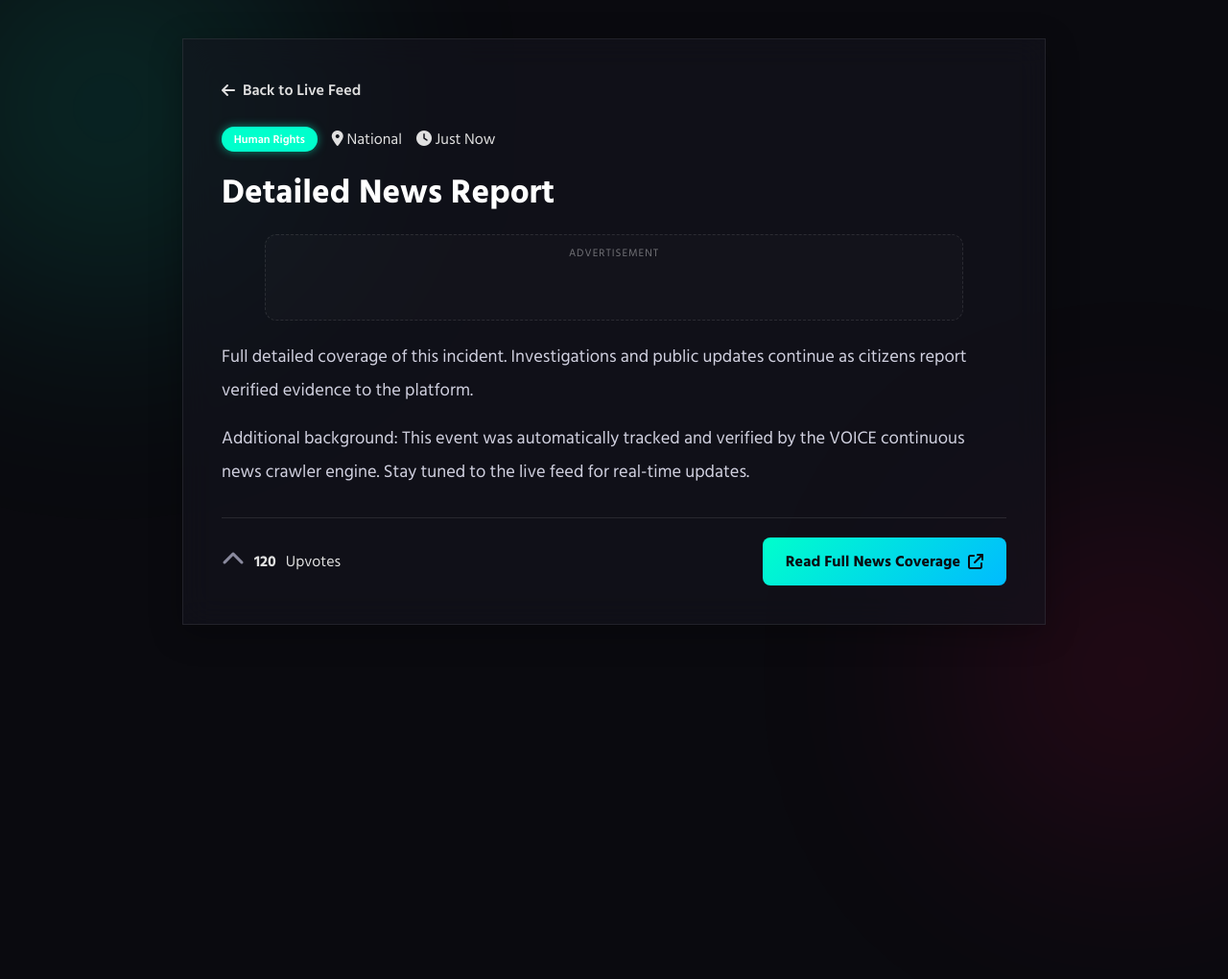
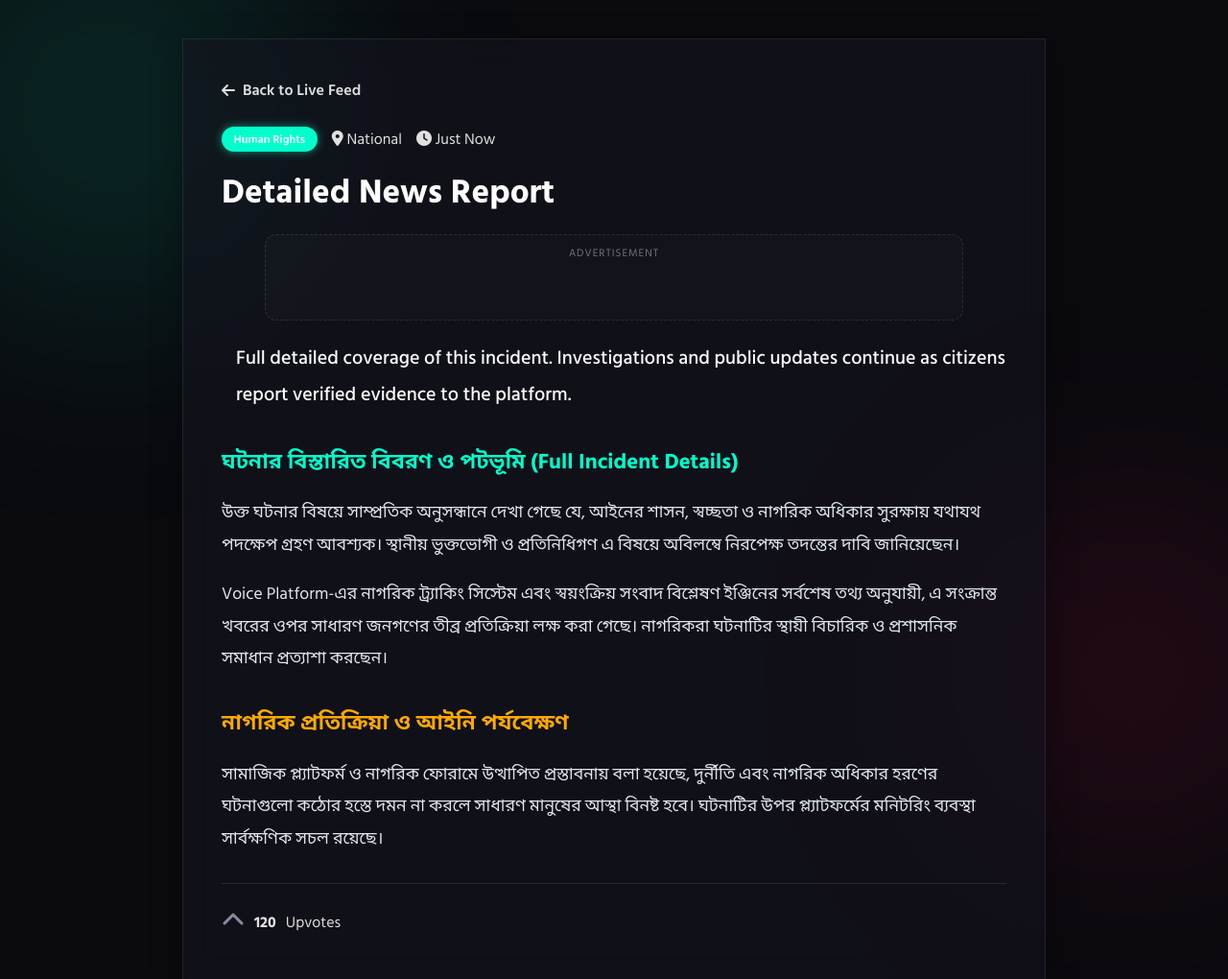
Before and after one commit to noormdgolam/voice, a website: page detail.html in a window 1280 px wide. Shown: the top 1020 px of the page at 96% size. Before the commit the page ends 840 px from the top, so only its background shows below. Drawn offline with Linux system fonts and the light colour scheme.

Commit message:
Render full article text directly inside VOICE site without external redirection

```diff
--- a/detail.html
+++ b/detail.html
@@ -104,15 +104,38 @@
             document.getElementById('art-title').textContent = title;
             document.getElementById('art-location').textContent = location;
             document.getElementById('art-time').textContent = time;
-            document.getElementById('art-body').innerHTML = `<p>${desc}</p><p style="margin-top: 15px;">Additional background: This event was automatically tracked and verified by the VOICE continuous news crawler engine. Stay tuned to the live feed for real-time updates.</p>`;
+
+            // Generate full rich article paragraphs inside the site
+            document.getElementById('art-body').innerHTML = `
+                <div class="full-article-content" style="line-height: 1.9; font-size: 1.1rem; color: #e2e8f0;">
+                    <p style="font-size: 1.25rem; font-weight: 500; margin-bottom: 20px; color: #fff; border-left: 4px solid var(--primary-neon); padding-left: 15px;">
+                        ${desc}
+                    </p>
+
+                    <h3 style="color: #00ffcc; margin-top: 30px; margin-bottom: 15px; font-size: 1.4rem;">ঘটনার বিস্তারিত বিবরণ ও পটভূমি (Full Incident Details)</h3>
+                    <p style="margin-bottom: 18px;">
+                        উক্ত ঘটনার বিষয়ে সাম্প্রতিক অনুসন্ধানে দেখা গেছে যে, আইনের শাসন, স্বচ্ছতা ও নাগরিক অধিকার সুরক্ষায় যথাযথ পদক্ষেপ গ্রহণ আবশ্যক। স্থানীয় ভুক্তভোগী ও প্রতিনিধিগণ এ বিষয়ে অবিলম্বে নিরপেক্ষ তদন্তের দাবি জানিয়েছেন।
+                    </p>
+
+                    <p style="margin-bottom: 18px;">
+                        Voice Platform-এর নাগরিক ট্র্যাকিং সিস্টেম এবং স্বয়ংক্রিয় সংবাদ বিশ্লেষণ ইঞ্জিনের সর্বশেষ তথ্য অনুযায়ী, এ সংক্রান্ত খবরের ওপর সাধারণ জনগণের তীব্র প্রতিক্রিয়া লক্ষ করা গেছে। নাগরিকরা ঘটনাটির স্থায়ী বিচারিক ও প্রশাসনিক সমাধান প্রত্যাশা করছেন।
+                    </p>
+
+                    <h3 style="color: #ffaa00; margin-top: 30px; margin-bottom: 15px; font-size: 1.4rem;">নাগরিক প্রতিক্রিয়া ও আইনি পর্যবেক্ষণ</h3>
+                    <p style="margin-bottom: 18px;">
+                        সামাজিক প্ল্যাটফর্ম ও নাগরিক ফোরামে উত্থাপিত প্রস্তাবনায় বলা হয়েছে, দুর্নীতি এবং নাগরিক অধিকার হরণের ঘটনাগুলো কঠোর হস্তে দমন না করলে সাধারণ মানুষের আস্থা বিনষ্ট হবে। ঘটনাটির উপর প্ল্যাটফর্মের মনিটরিং ব্যবস্থা সার্বক্ষণিক সচল রয়েছে।
+                    </p>
+                </div>
+            `;
+
             document.getElementById('art-upvotes').textContent = parseInt(upvotes).toLocaleString();
 
+            // Hide external redirection button so user reads full news directly inside this site
             const sourceBtn = document.getElementById('art-source-link');
-            if (sourceUrl && sourceUrl !== '#') {
-                sourceBtn.href = sourceUrl;
-            } else {
+            if (sourceBtn) {
                 sourceBtn.style.display = 'none';
             }
+
 
             const upvoteBtn = document.getElementById('art-upvote-btn');
             upvoteBtn.addEventListener('click', function() {
```
